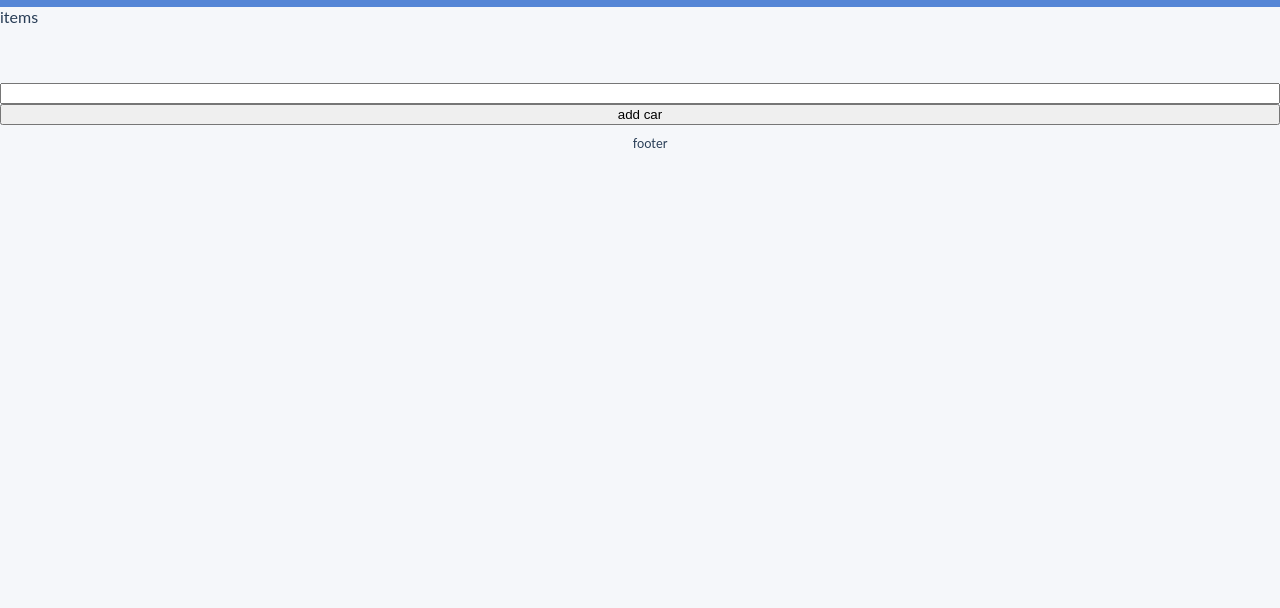
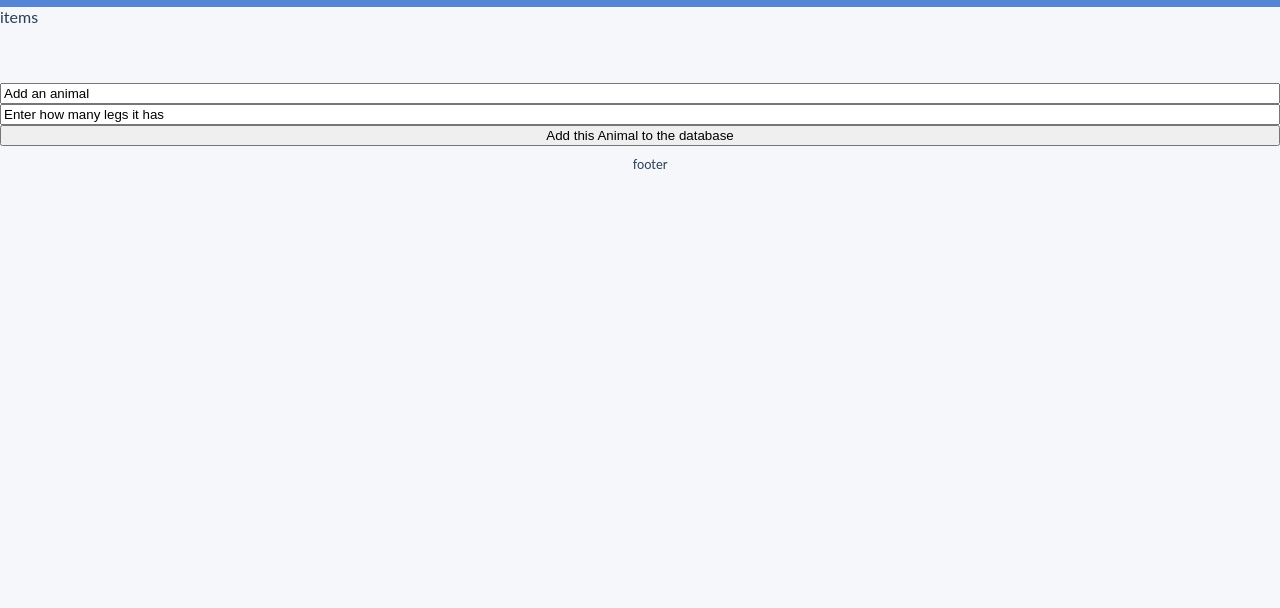
Before and after one commit to joeschoeler13/homework11, a website: page views/index2.html in a window 1280 px wide. Shown: the part 192-800 px from the top of the page. Drawn offline with Linux system fonts and the light colour scheme; files whose address does not match are found by name.

Commit message:
changes in html file, to add an animal, instead of a car, and how many legs it has, inputs have initial values.

```diff
--- a/views/index2.html
+++ b/views/index2.html
@@ -21,8 +21,9 @@
 			<table id='cars' class='records' border='0' cellspacing='0' cellpadding='0'><tbody></tbody></table>
 		</section>
 <br><br><br>
-		<input id="newcar">
-		<button id="addcar" onclick="addcar()">add car</button>
+		<input id="animalname" value="Add an animal">
+		<input id="animallegs" value="Enter how many legs it has">
+		<button id="addanimal" onclick="addanimal()">Add this Animal to the database</button>
 	<footer>
 		<div>
 			footer
```
